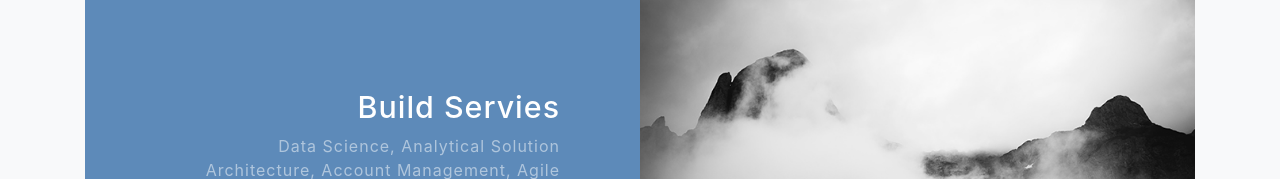
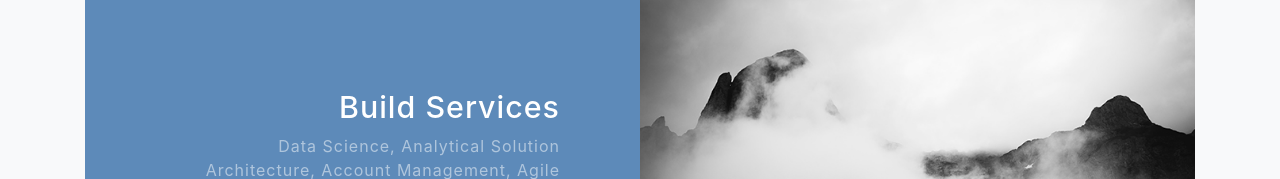
Before and after one commit to evolutionanalytics/evolutionanalytics.github.io, a website with bundled scripts: page index.html in a window 1280 px wide. Shown: the part 1955-2134 px from the top of the page. Built offline with nearby package versions, Linux system fonts and the light colour scheme.

Commit message:
Update index.html

```diff
--- a/index.html
+++ b/index.html
@@ -122,7 +122,7 @@
           <div class="bg-blue text-center h-100 project">
             <div class="d-flex h-100">
               <div class="project-text w-100 my-auto text-center text-lg-right">
-                <h4 class="text-white" style="font-size:1.9rem">Build Servies</h4>
+                <h4 class="text-white" style="font-size:1.9rem">Build Services</h4>
                 <p class="mb-0 text-white-50" style="font-size:1rem">
                 Data Science, Analytical Solution Architecture, Account Management, Agile Project Management, Agile Project Delivery,
                 Cloud Analytics, Serverless Development, Master Data Management, Visualization & Reporting, Data Modeling, Data Movement / ETL
```
